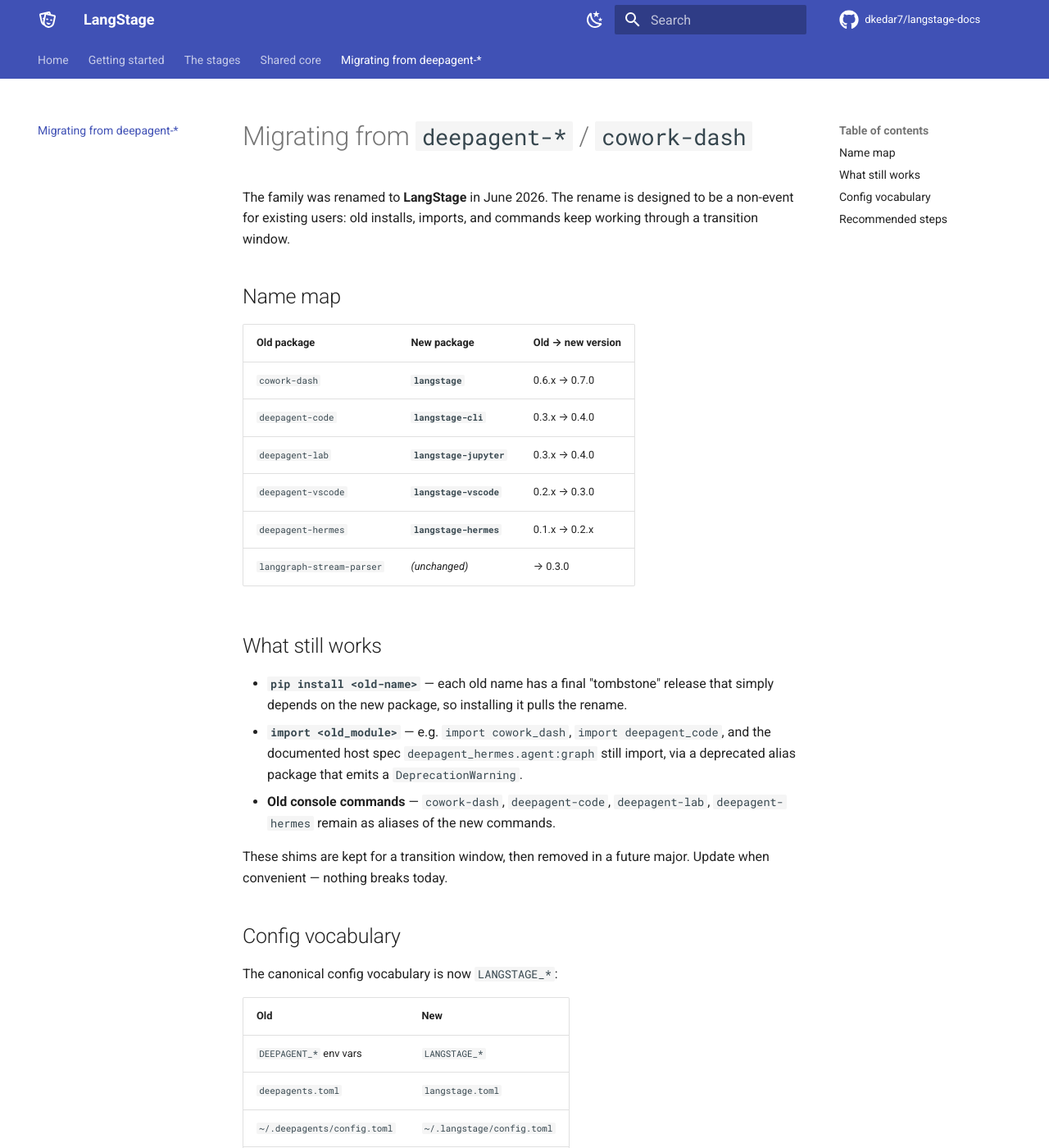
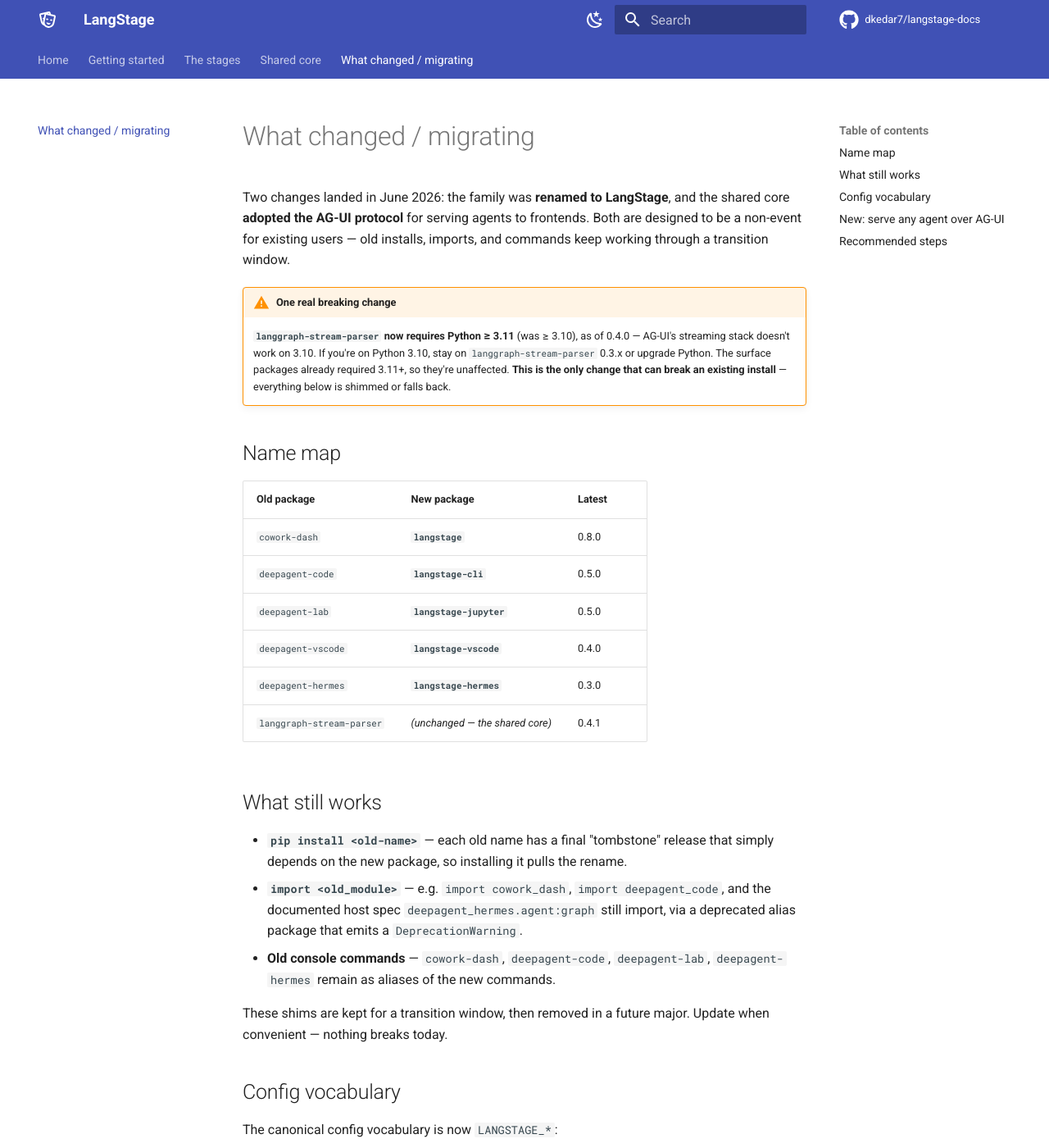
Before and after one commit to dkedar7/langstage-docs, an MkDocs documentation site: the page built from docs/migrating.md, in a window 1280 px wide and 1400 px high. Shown: the whole window at 82% size. Built offline with MkDocs 1.6.1 and Material for MkDocs 9.7.7, drawn with Linux system fonts in a browser that asks for light colours; comment, search, counter and statistics services are not loaded; some of the changed text lies outside the part shown.

Commit message:
docs: migrating page covers AG-UI adoption + the Python 3.11 break + current versions
Co-Authored-By: Claude Fable 5 <noreply@anthropic.com>

````diff
--- a/docs/migrating.md
+++ b/docs/migrating.md
@@ -1,19 +1,28 @@
-# Migrating from `deepagent-*` / `cowork-dash`
+# What changed / migrating
 
-The family was renamed to **LangStage** in June 2026. The rename is designed to
-be a non-event for existing users: old installs, imports, and commands keep
-working through a transition window.
+Two changes landed in June 2026: the family was **renamed to LangStage**, and
+the shared core **adopted the AG-UI protocol** for serving agents to frontends.
+Both are designed to be a non-event for existing users — old installs, imports,
+and commands keep working through a transition window.
+
+!!! warning "One real breaking change"
+    **`langgraph-stream-parser` now requires Python ≥ 3.11** (was ≥ 3.10), as of
+    0.4.0 — AG-UI's streaming stack doesn't work on 3.10. If you're on Python
+    3.10, stay on `langgraph-stream-parser` 0.3.x or upgrade Python. The surface
+    packages already required 3.11+, so they're unaffected. **This is the only
+    change that can break an existing install** — everything below is shimmed or
+    falls back.
 
 ## Name map
 
-| Old package | New package | Old → new version |
+| Old package | New package | Latest |
 |---|---|---|
-| `cowork-dash` | **`langstage`** | 0.6.x → 0.7.0 |
-| `deepagent-code` | **`langstage-cli`** | 0.3.x → 0.4.0 |
-| `deepagent-lab` | **`langstage-jupyter`** | 0.3.x → 0.4.0 |
-| `deepagent-vscode` | **`langstage-vscode`** | 0.2.x → 0.3.0 |
-| `deepagent-hermes` | **`langstage-hermes`** | 0.1.x → 0.2.x |
-| `langgraph-stream-parser` | *(unchanged)* | → 0.3.0 |
+| `cowork-dash` | **`langstage`** | 0.8.0 |
+| `deepagent-code` | **`langstage-cli`** | 0.5.0 |
+| `deepagent-lab` | **`langstage-jupyter`** | 0.5.0 |
+| `deepagent-vscode` | **`langstage-vscode`** | 0.4.0 |
+| `deepagent-hermes` | **`langstage-hermes`** | 0.3.0 |
+| `langgraph-stream-parser` | *(unchanged — the shared core)* | 0.4.1 |
 
 ## What still works
 
@@ -48,6 +57,24 @@ that directory.
 `~/.deepagent-hermes` directory keeps being used if present, so no skills,
 memories, or session history are orphaned by upgrading.
 
+## New: serve any agent over AG-UI
+
+The shared core now bridges to the **[AG-UI protocol](https://github.com/ag-ui-protocol/ag-ui)** — the event-based wire format for streaming rich agent interactions (text, tool calls, reasoning, state, human-in-the-loop) to frontends. Any LangGraph `CompiledGraph` can be served:
+
+```bash
+pip install "langgraph-stream-parser[agui]"
+langstage-agui --agent my_agent.py:graph     # or --demo
+```
+
+Notes for integrators:
+
+- Works with graphs compiled **without a checkpointer** (one is auto-attached — AG-UI needs threaded state for interrupts/resume).
+- Agent failures surface as a terminal **`RUN_ERROR`** event rather than a dropped stream.
+- **Use a unique message id per turn** — the adapter dedupes messages by id, so reused ids silently drop later turns.
+- Interrupts arrive as a `CUSTOM` `on_interrupt` event; resume by starting a new run with `forwardedProps.command.resume`.
+
+This is additive — it doesn't change how the existing surfaces work. See [Shared core](core.md).
+
 ## Recommended steps
 
 1. `pip install langstage langstage-cli langstage-jupyter langstage-vscode langstage-hermes`
--- a/mkdocs.yml
+++ b/mkdocs.yml
@@ -68,4 +68,4 @@ nav:
       - VS Code — langstage-vscode: stages/vscode.md
       - Reference agent — langstage-hermes: stages/hermes.md
   - Shared core: core.md
-  - Migrating from deepagent-*: migrating.md
+  - What changed / migrating: migrating.md
````
